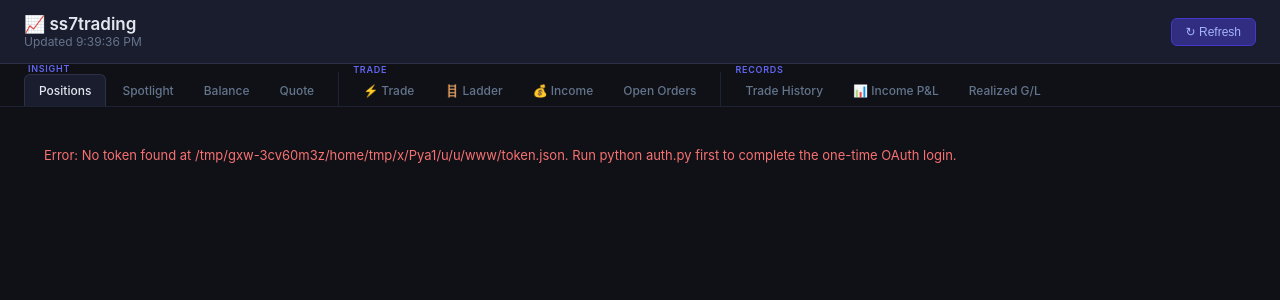
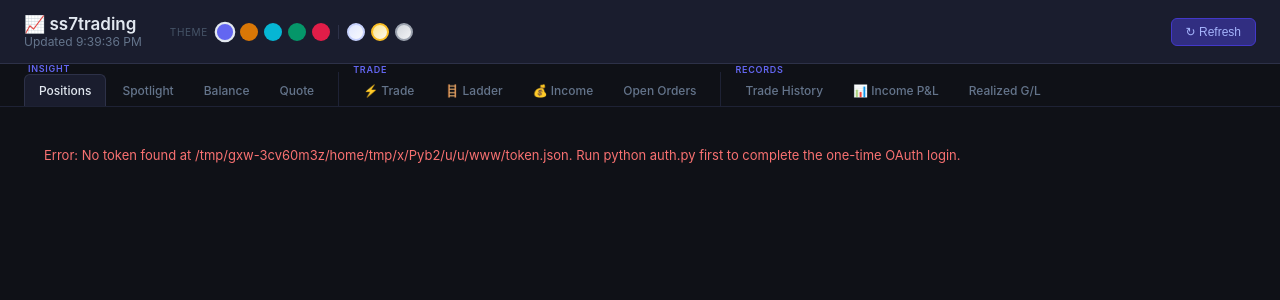
Before and after one commit to solste7en/ss7trading, a Flask app: page / in a window 1280 px wide. Shown: the top 300 px of the page. Run offline with Flask 3, Linux system fonts and the light colour scheme; data comes from the database, SQL or seed files in the repository; data that the repository does not hold is empty.

Commit message:
add color schemes

```diff
--- a/static/css/style.css
+++ b/static/css/style.css
@@ -110,7 +110,7 @@ body { font-family: -apple-system, BlinkMacSystemFont, 'Segoe UI', sans-serif;
 }
 .tab { padding: 8px 14px; border-radius: 6px 6px 0 0; cursor: pointer;
        color: var(--color-text-muted); font-size: 12px; font-weight: 500; }
-.tab:hover:not(.active) { color: var(--color-text-secondary); background: rgba(255,255,255,0.03); }
+.tab:hover:not(.active) { color: var(--color-text-secondary); background: var(--color-tab-hover-bg, rgba(255,255,255,0.03)); }
 .tab.active { background: var(--color-surface); color: var(--color-text); border: 1px solid var(--color-border); border-bottom: none; }
 .panel { display: none; padding: 20px 24px; }
 .panel.active { display: block; }
@@ -1044,7 +1044,7 @@ tr.pos-dragging td { opacity: 0.55; }
 .pos-pie-external-tooltip {
   position: fixed; z-index: 10050; max-width: min(280px, 92vw);
   padding: 12px 14px; border-radius: 10px;
-  background: #0f1219; border: 1px solid #2d3348;
+  background: var(--color-tooltip-bg, #0f1219); border: 1px solid var(--color-tooltip-border, #2d3348);
   box-shadow: 0 12px 40px rgba(0,0,0,0.55);
   pointer-events: none; transform: translate(-50%, -100%); margin-top: -12px;
 }
@@ -1055,7 +1055,7 @@ tr.pos-dragging td { opacity: 0.55; }
   pointer-events: auto;
 }
 .pos-pie-external-tooltip-inner {
-  color: #e2e8f0; font-size: 12px; line-height: 1.45;
+  color: var(--color-text); font-size: 12px; line-height: 1.45;
 }
 .pos-pie-external-tooltip-inner .pie-ext-title {
   font-weight: 700; font-size: 13px; margin-bottom: 4px; color: #f1f5f9;
@@ -1119,7 +1119,7 @@ tr.pos-dragging td { opacity: 0.55; }
 .bal-tooltip {
   position: fixed; z-index: 10060; max-width: 280px;
   padding: 10px 12px; border-radius: 8px;
-  background: #0f1219; border: 1px solid #2d3348;
+  background: var(--color-tooltip-bg, #0f1219); border: 1px solid var(--color-tooltip-border, #2d3348);
   box-shadow: 0 8px 28px rgba(0,0,0,.55);
   color: var(--color-text-soft); font-size: 12px; line-height: 1.5;
   pointer-events: none;
--- /dev/null
+++ b/static/css/themes.css
@@ -0,0 +1,392 @@
+/*
+ * Theme overrides for ss7trading dashboard.
+ * Default "Midnight" lives in style.css :root — no override needed.
+ * Each theme overrides the core variable set to shift the entire UI.
+ *
+ * Dark themes:  midnight (default), ember, ocean, forest, rose
+ * Light themes: daylight, sand, cloud
+ */
+
+/* ═══════════════════════════════════════════════════════════════════════════════
+   DARK THEMES
+   ═══════════════════════════════════════════════════════════════════════════════ */
+
+/* ── Ember (warm dark, amber accent) ────────────────────────────────────────── */
+[data-theme="ember"] {
+  --color-accent: #d97706;
+  --color-accent-border: #92400e;
+  --color-accent-deep: #451a03;
+  --color-accent-hover: #78350f;
+  --color-accent-text: #fbbf24;
+  --color-bg: #110f0b;
+  --color-border: #302820;
+  --color-border-subtle: #221c14;
+  --color-surface: #1c1812;
+  --color-surface-2: #15120d;
+  --color-surface-elevated: #1e1a13;
+  --color-indigo-600: #b45309;
+  --color-kpi-active-bg: #251c0e;
+  --color-kpi-hover-bg: #1f1809;
+  --color-violet-bright: #fbbf24;
+  --color-violet-text: #fde68a;
+  --color-purple-600: #d97706;
+  --color-purple-muted-bg: #3b2f1c;
+  --color-purple-muted-border: #92400e;
+  --color-purple-muted-hover-bg: #4a3520;
+  --color-sky-text: #fbbf24;
+  --color-pos-nested-bg: #12100a;
+  --color-pos-nested-hover: #1a1610;
+  --color-pos-toggle-bg: #13100a;
+  --color-pos-toggle-hover: #1c1810;
+  --color-ip-leg-bg: #100e08;
+  --color-ip-leg-border: #1a1610;
+  --color-ip-recovery-border: #161209;
+  --color-ip-recovery-row-bg: #0e0c07;
+  --color-chain-strike-bg: #28221a;
+  --color-chain-strike-edge: #3a3226;
+  --color-chain-strike-hover: #332a1e;
+  --color-slate-bar-bg: #221c14;
+  --color-blue-deep-alt: #3b2f1c;
+}
+
+/* ── Ocean (deep navy, cyan accent) ─────────────────────────────────────────── */
+[data-theme="ocean"] {
+  --color-accent: #06b6d4;
+  --color-accent-border: #0e7490;
+  --color-accent-deep: #083344;
+  --color-accent-hover: #155e75;
+  --color-accent-text: #67e8f9;
+  --color-bg: #070d16;
+  --color-border: #1a2d4a;
+  --color-border-subtle: #12203a;
+  --color-surface: #0d1a30;
+  --color-surface-2: #0a1424;
+  --color-surface-elevated: #0f1c33;
+  --color-indigo-600: #0891b2;
+  --color-kpi-active-bg: #0c1e3a;
+  --color-kpi-hover-bg: #0a1830;
+  --color-violet-bright: #22d3ee;
+  --color-violet-text: #a5f3fc;
+  --color-purple-600: #06b6d4;
+  --color-purple-muted-bg: #0c2d3d;
+  --color-purple-muted-border: #0e7490;
+  --color-purple-muted-hover-bg: #103a4e;
+  --color-sky-text: #67e8f9;
+  --color-pos-nested-bg: #080e18;
+  --color-pos-nested-hover: #0e1828;
+  --color-pos-toggle-bg: #090f1a;
+  --color-pos-toggle-hover: #101c2e;
+  --color-ip-leg-bg: #070c15;
+  --color-ip-leg-border: #0f1828;
+  --color-ip-recovery-border: #0d1520;
+  --color-ip-recovery-row-bg: #060a12;
+  --color-chain-strike-bg: #182840;
+  --color-chain-strike-edge: #253e58;
+  --color-chain-strike-hover: #203448;
+  --color-slate-bar-bg: #12203a;
+  --color-blue-deep-alt: #0e3054;
+}
+
+/* ── Forest (dark green, emerald accent) ────────────────────────────────────── */
+[data-theme="forest"] {
+  --color-accent: #059669;
+  --color-accent-border: #065f46;
+  --color-accent-deep: #022c22;
+  --color-accent-hover: #064e3b;
+  --color-accent-text: #6ee7b7;
+  --color-bg: #080d0a;
+  --color-border: #1a2e20;
+  --color-border-subtle: #132418;
+  --color-surface: #101c14;
+  --color-surface-2: #0c1610;
+  --color-surface-elevated: #121e16;
+  --color-indigo-600: #047857;
+  --color-kpi-active-bg: #0e2218;
+  --color-kpi-hover-bg: #0b1c12;
+  --color-violet-bright: #34d399;
+  --color-violet-text: #a7f3d0;
+  --color-purple-600: #059669;
+  --color-purple-muted-bg: #1a2e20;
+  --color-purple-muted-border: #065f46;
+  --color-purple-muted-hover-bg: #22382a;
+  --color-sky-text: #6ee7b7;
+  --color-pos-nested-bg: #0a100c;
+  --color-pos-nested-hover: #121c16;
+  --color-pos-toggle-bg: #0b110d;
+  --color-pos-toggle-hover: #141e18;
+  --color-ip-leg-bg: #080e0a;
+  --color-ip-leg-border: #101a12;
+  --color-ip-recovery-border: #0d1610;
+  --color-ip-recovery-row-bg: #070c08;
+  --color-chain-strike-bg: #182a1e;
+  --color-chain-strike-edge: #2a3e30;
+  --color-chain-strike-hover: #203226;
+  --color-slate-bar-bg: #132418;
+  --color-blue-deep-alt: #1a3028;
+}
+
+/* ── Rose (dark with rose/pink accent) ──────────────────────────────────────── */
+[data-theme="rose"] {
+  --color-accent: #e11d48;
+  --color-accent-border: #9f1239;
+  --color-accent-deep: #4c0519;
+  --color-accent-hover: #881337;
+  --color-accent-text: #fda4af;
+  --color-bg: #0e080a;
+  --color-border: #30202a;
+  --color-border-subtle: #231820;
+  --color-surface: #1a1218;
+  --color-surface-2: #140e12;
+  --color-surface-elevated: #1c1419;
+  --color-indigo-600: #be123c;
+  --color-kpi-active-bg: #261220;
+  --color-kpi-hover-bg: #200e1a;
+  --color-violet-bright: #fb7185;
+  --color-violet-text: #fecdd3;
+  --color-purple-600: #e11d48;
+  --color-purple-muted-bg: #3b1c30;
+  --color-purple-muted-border: #9f1239;
+  --color-purple-muted-hover-bg: #4a2238;
+  --color-sky-text: #fda4af;
+  --color-pos-nested-bg: #100a0c;
+  --color-pos-nested-hover: #1a1418;
+  --color-pos-toggle-bg: #110b0e;
+  --color-pos-toggle-hover: #1c1418;
+  --color-ip-leg-bg: #0e080a;
+  --color-ip-leg-border: #1a1218;
+  --color-ip-recovery-border: #160e14;
+  --color-ip-recovery-row-bg: #0c0608;
+  --color-chain-strike-bg: #281e24;
+  --color-chain-strike-edge: #3c3036;
+  --color-chain-strike-hover: #322830;
+  --color-slate-bar-bg: #231820;
+  --color-blue-deep-alt: #3b1c30;
+}
+
+
+/* ═══════════════════════════════════════════════════════════════════════════════
+   LIGHT THEMES
+   ═══════════════════════════════════════════════════════════════════════════════ */
+
+/* Shared light-mode base: flip text/surface polarity, adjust semantic colors */
+[data-theme="daylight"],
+[data-theme="sand"],
+[data-theme="cloud"] {
+  /* Text — dark on light */
+  --color-text: #1e293b;
+  --color-text-bright: #0f172a;
+  --color-text-dim: #94a3b8;
+  --color-text-faint: #0f172a;
+  --color-text-muted: #64748b;
+  --color-text-secondary: #475569;
+  --color-text-soft: #334155;
+
+  /* Semantic — slightly darker for light bg readability */
+  --color-pos: #16a34a;
+  --color-pos-bright: #15803d;
+  --color-pos-mint: #059669;
+  --color-pos-soft: #166534;
+  --color-neg: #dc2626;
+  --color-neg-soft: #b91c1c;
+  --color-warn: #d97706;
+  --color-amber: #b45309;
+  --color-amber-soft: #92400e;
+  --color-success-text: #15803d;
+  --color-success-bg: #dcfce7;
+  --color-success-border: #86efac;
+  --color-success-box-bg: #f0fdf4;
+  --color-success-box-border: #bbf7d0;
+  --color-success-hover: #bbf7d0;
+  --color-danger-bg: #fee2e2;
+  --color-danger-border: #fca5a5;
+  --color-danger-dark: #fef2f2;
+  --color-orange-400: #ea580c;
+  --color-orange-dark-bg: #fff7ed;
+  --color-orange-light-text: #c2410c;
+  --color-orange-warn-bg: #fff7ed;
+  --color-orange-warn-border: #fdba74;
+  --color-sky-text: #0369a1;
+  --color-violet-bright: #7c3aed;
+  --color-violet-text: #6d28d9;
+  --color-gray-600: #9ca3af;
+  --color-gray-700: #d1d5db;
+  --color-zinc-400: #71717a;
+  --color-zinc-800: #e4e4e7;
+  --color-teal-badge-bg: #ccfbf1;
+  --color-teal-badge-text: #0d9488;
+  --color-amber-badge-bg: #fef3c7;
+  --color-cash-badge-bg: #dcfce7;
+  --color-blue-badge-bg: #dbeafe;
+
+  /* Chain — flipped for readability on light */
+  --color-chain-call-cell-text: #0c4a6e;
+  --color-chain-call-header-bg: #e0f2fe;
+  --color-chain-call-header-text: #075985;
+  --color-chain-itm-text: #312e81;
+  --color-chain-put-cell-text: #7f1d1d;
+  --color-chain-put-header-bg: #fee2e2;
+  --color-chain-put-header-text: #991b1b;
+
+  /* Tab hover */
+  --color-tab-hover-bg: rgba(0,0,0,0.04);
+
+  /* Green/yellow muted */
+  --color-green-dark-bg: #dcfce7;
+  --color-green-muted-bg: #f0fdf4;
+  --color-yellow-muted-bg: #fefce8;
+  --color-blue-deep-alt: #dbeafe;
+}
+
+/* ── Daylight (clean white, indigo accent) ──────────────────────────────────── */
+[data-theme="daylight"] {
+  --color-accent: #4f46e5;
+  --color-accent-border: #a5b4fc;
+  --color-accent-deep: #eef2ff;
+  --color-accent-hover: #e0e7ff;
+  --color-accent-text: #4338ca;
+  --color-indigo-600: #4f46e5;
+  --color-purple-600: #7c3aed;
+  --color-purple-muted-bg: #ede9fe;
+  --color-purple-muted-border: #c4b5fd;
+  --color-purple-muted-hover-bg: #ddd6fe;
+  --color-bg: #f8fafc;
+  --color-border: #e2e8f0;
+  --color-border-subtle: #f1f5f9;
+  --color-surface: #ffffff;
+  --color-surface-2: #f8fafc;
+  --color-surface-elevated: #ffffff;
+  --color-kpi-active-bg: #eef2ff;
+  --color-kpi-hover-bg: #f1f5f9;
+  --color-slate-bar-bg: #f1f5f9;
+  --color-pos-nested-bg: #fafafa;
+  --color-pos-nested-hover: #f1f5f9;
+  --color-pos-toggle-bg: #f8fafc;
+  --color-pos-toggle-hover: #f1f5f9;
+  --color-ip-leg-bg: #fafafa;
+  --color-ip-leg-border: #f1f5f9;
+  --color-ip-recovery-border: #e2e8f0;
+  --color-ip-recovery-row-bg: #fafafa;
+  --color-chain-strike-bg: #f1f5f9;
+  --color-chain-strike-edge: #e2e8f0;
+  --color-chain-strike-hover: #eef2ff;
+  --color-tooltip-bg: #ffffff;
+  --color-tooltip-border: #e2e8f0;
+}
+
+/* ── Sand (warm cream, amber accent) ────────────────────────────────────────── */
+[data-theme="sand"] {
+  --color-accent: #b45309;
+  --color-accent-border: #fbbf24;
+  --color-accent-deep: #fffbeb;
+  --color-accent-hover: #fef3c7;
+  --color-accent-text: #92400e;
+  --color-indigo-600: #b45309;
+  --color-purple-600: #b45309;
+  --color-purple-muted-bg: #fef3c7;
+  --color-purple-muted-border: #fde68a;
+  --color-purple-muted-hover-bg: #fef9c3;
+  --color-bg: #faf8f5;
+  --color-border: #e7e0d6;
+  --color-border-subtle: #f2ede6;
+  --color-surface: #fffef9;
+  --color-surface-2: #faf8f4;
+  --color-surface-elevated: #fffef9;
+  --color-kpi-active-bg: #fffbeb;
+  --color-kpi-hover-bg: #fef9f0;
+  --color-slate-bar-bg: #f2ede6;
+  --color-pos-nested-bg: #fdfcf8;
+  --color-pos-nested-hover: #f5f0e8;
+  --color-pos-toggle-bg: #faf8f4;
+  --color-pos-toggle-hover: #f5f0e8;
+  --color-ip-leg-bg: #fdfcf8;
+  --color-ip-leg-border: #f2ede6;
+  --color-ip-recovery-border: #e7e0d6;
+  --color-ip-recovery-row-bg: #fdfcf8;
+  --color-chain-strike-bg: #f5f0e8;
+  --color-chain-strike-edge: #e7e0d6;
+  --color-chain-strike-hover: #fef3c7;
+  --color-tooltip-bg: #fffef9;
+  --color-tooltip-border: #e7e0d6;
+
+  --color-text: #292524;
+  --color-text-bright: #1c1917;
+  --color-text-soft: #44403c;
+  --color-text-secondary: #57534e;
+  --color-text-muted: #78716c;
+  --color-text-dim: #a8a29e;
+  --color-violet-bright: #b45309;
+  --color-violet-text: #92400e;
+  --color-sky-text: #92400e;
+}
+
+/* ── Cloud (cool gray, slate accent) ────────────────────────────────────────── */
+[data-theme="cloud"] {
+  --color-accent: #6366f1;
+  --color-accent-border: #a5b4fc;
+  --color-accent-deep: #f0f1fe;
+  --color-accent-hover: #e8e9fc;
+  --color-accent-text: #4338ca;
+  --color-indigo-600: #4f46e5;
+  --color-purple-600: #7c3aed;
+  --color-purple-muted-bg: #ede9fe;
+  --color-purple-muted-border: #c4b5fd;
+  --color-purple-muted-hover-bg: #ddd6fe;
+  --color-bg: #f3f4f6;
+  --color-border: #d1d5db;
+  --color-border-subtle: #e5e7eb;
+  --color-surface: #f9fafb;
+  --color-surface-2: #f3f4f6;
+  --color-surface-elevated: #f9fafb;
+  --color-kpi-active-bg: #eef2ff;
+  --color-kpi-hover-bg: #e5e7eb;
+  --color-slate-bar-bg: #e5e7eb;
+  --color-pos-nested-bg: #f6f7f8;
+  --color-pos-nested-hover: #e5e7eb;
+  --color-pos-toggle-bg: #f3f4f6;
+  --color-pos-toggle-hover: #e5e7eb;
+  --color-ip-leg-bg: #f6f7f8;
+  --color-ip-leg-border: #e5e7eb;
+  --color-ip-recovery-border: #d1d5db;
+  --color-ip-recovery-row-bg: #f6f7f8;
+  --color-chain-strike-bg: #e5e7eb;
+  --color-chain-strike-edge: #d1d5db;
+  --color-chain-strike-hover: #dbeafe;
+  --color-tooltip-bg: #f9fafb;
+  --color-tooltip-border: #d1d5db;
+
+  --color-text: #111827;
+  --color-text-bright: #030712;
+  --color-text-soft: #374151;
+  --color-text-secondary: #4b5563;
+  --color-text-muted: #6b7280;
+  --color-text-dim: #9ca3af;
+}
+
+
+/* ═══════════════════════════════════════════════════════════════════════════════
+   THEME PICKER
+   ═══════════════════════════════════════════════════════════════════════════════ */
+
+.theme-picker {
+  display: flex; align-items: center; gap: 6px; margin-left: 12px;
+}
+.theme-picker-label {
+  font-size: 10px; color: var(--color-text-dim); text-transform: uppercase;
+  letter-spacing: .06em; margin-right: 2px; white-space: nowrap;
+  display: none;
+}
+@media (min-width: 900px) { .theme-picker-label { display: block; } }
+
+.theme-swatch {
+  width: 18px; height: 18px; border-radius: 50%; cursor: pointer;
+  border: 2px solid transparent; transition: border-color .15s, transform .15s;
+  flex-shrink: 0;
+}
+.theme-swatch:hover { transform: scale(1.2); }
+.theme-swatch.active { border-color: var(--color-text); transform: scale(1.15); }
+
+/* Divider between dark and light swatches */
+.theme-picker-sep {
+  width: 1px; height: 14px; background: var(--color-border); margin: 0 2px;
+  flex-shrink: 0;
+}
--- a/static/js/main.js
+++ b/static/js/main.js
@@ -11,6 +11,7 @@ import {
   loadPositions, sortPositions, bindPositionsDnD, togglePosGroup,
   movePositionList, showNewPositionListForm, hideNewPositionListForm,
   createPositionList, beginPositionListRename, deletePositionList,
+  _renderPositionCharts,
 } from './positions.js';
 import {
   initWatchlists, selectWatchlist, showNewListForm, hideNewListForm,
@@ -104,6 +105,32 @@ window._paginationRegistry = store._paginationRegistry;
 window.ladderRungs = store.ladderRungs;
 window.customTickerState = store.customTickerState;
 
+// Theme picker
+(function initThemePicker() {
+  const STORAGE_KEY = 'ss7-theme';
+  const VALID = new Set(['midnight','ember','ocean','forest','rose','daylight','sand','cloud']);
+  const picker = document.getElementById('theme-picker');
+  if (!picker) return;
+  const swatches = picker.querySelectorAll('.theme-swatch');
+  let current = localStorage.getItem(STORAGE_KEY) || 'midnight';
+  if (!VALID.has(current)) current = 'midnight';
+
+  function apply(name, rerender = false) {
+    if (name === 'midnight') {
+      document.documentElement.removeAttribute('data-theme');
+    } else {
+      document.documentElement.setAttribute('data-theme', name);
+    }
+    localStorage.setItem(STORAGE_KEY, name);
+    swatches.forEach(s => s.classList.toggle('active', s.dataset.theme === name));
+    // Re-render position charts so legend/border colors update immediately
+    if (rerender) _renderPositionCharts();
+  }
+
+  swatches.forEach(s => s.addEventListener('click', () => apply(s.dataset.theme, true)));
+  apply(current);
+})();
+
 // Bootstrap
 document.getElementById('lastUpdated').textContent = 'Updated ' + new Date().toLocaleTimeString();
 loadPositions();
--- a/static/js/positions.js
+++ b/static/js/positions.js
@@ -491,7 +491,11 @@ export function sortPositions(col) {
   _renderPositions();
 }
 
-const _PIE_LEGEND_COLOR = '#e2e8f0';
+/** Read a CSS custom property from :root at call time (theme-aware). */
+function _cssVar(name, fallback) {
+  return getComputedStyle(document.documentElement).getPropertyValue(name).trim() || fallback;
+}
+
 const _PIE_TOP_N_LONG = 8;
 const _PIE_TOP_N_SHORT = 5;
 const _PIE_OTHERS_MINI_LEGEND_TOP = 4;
@@ -572,7 +576,8 @@ export function _makePieConfig(rows, meta) {
   const labels = rows.map(d => d.sym);
   const values = rows.map(d => d.val);
   const chartTotal = values.reduce((s, x) => s + Number(x), 0);
-  const border = '#1a1d2e';
+  const legendColor = _cssVar('--color-text', '#e2e8f0');
+  const border = _cssVar('--color-surface', '#1a1d2e');
   const book = bookTotal || chartTotal;
   const sideWord = sideLabel === 'short' ? 'short' : 'long';
 
@@ -657,7 +662,7 @@ export function _makePieConfig(rows, meta) {
                 display: true,
                 position: 'bottom',
                 labels: {
-                  color: _PIE_LEGEND_COLOR,
+                  color: legendColor,
                   font: { size: 9, weight: '500' },
                   padding: 5,
                   boxWidth: 10,
@@ -681,8 +686,8 @@ export function _makePieConfig(rows, meta) {
                         lineWidth: 1,
                         hidden,
                         index: i,
-                        fontColor: _PIE_LEGEND_COLOR,
-                        color: _PIE_LEGEND_COLOR,
+                        fontColor: legendColor,
+                        color: legendColor,
                       });
                     }
                     return out;
@@ -734,7 +739,7 @@ export function _makePieConfig(rows, meta) {
         legend: {
           position: 'bottom',
           labels: {
-            color: _PIE_LEGEND_COLOR,
+            color: legendColor,
             font: { size: 11, weight: '500' },
             padding: 10,
             usePointStyle: true,
@@ -754,8 +759,8 @@ export function _makePieConfig(rows, meta) {
                   lineWidth: 2,
                   hidden,
                   index: i,
-                  fontColor: _PIE_LEGEND_COLOR,
-                  color: _PIE_LEGEND_COLOR,
+                  fontColor: legendColor,
+                  color: legendColor,
                 };
               });
             },
--- a/templates/dashboard.html
+++ b/templates/dashboard.html
@@ -5,6 +5,11 @@
 <meta name="viewport" content="width=device-width, initial-scale=1.0">
 <title>ss7trading · Dashboard</title>
 <link rel="stylesheet" href="/static/css/style.css">
+<link rel="stylesheet" href="/static/css/themes.css">
+<script>
+  // Apply saved theme instantly to prevent flash
+  (function(){var t=localStorage.getItem('ss7-theme');if(t)document.documentElement.setAttribute('data-theme',t)})();
+</script>
 <script src="https://cdn.jsdelivr.net/npm/chart.js@4/dist/chart.umd.min.js"></script>
 </head>
 <body>
@@ -13,6 +18,18 @@
   <div>
     <h1>📈 ss7trading</h1>
     <div class="sub" id="lastUpdated">Loading…</div>
+  </div>
+  <div class="theme-picker" id="theme-picker">
+    <span class="theme-picker-label">Theme</span>
+    <div class="theme-swatch" data-theme="midnight" title="Midnight"  style="background:#6366f1"></div>
+    <div class="theme-swatch" data-theme="ember"    title="Ember"     style="background:#d97706"></div>
+    <div class="theme-swatch" data-theme="ocean"    title="Ocean"     style="background:#06b6d4"></div>
+    <div class="theme-swatch" data-theme="forest"   title="Forest"    style="background:#059669"></div>
+    <div class="theme-swatch" data-theme="rose"     title="Rose"      style="background:#e11d48"></div>
+    <div class="theme-picker-sep"></div>
+    <div class="theme-swatch" data-theme="daylight" title="Daylight"  style="background:linear-gradient(135deg,#e0e7ff,#f8fafc);border-color:#c7d2fe"></div>
+    <div class="theme-swatch" data-theme="sand"     title="Sand"      style="background:linear-gradient(135deg,#fde68a,#faf8f5);border-color:#fbbf24"></div>
+    <div class="theme-swatch" data-theme="cloud"    title="Cloud"     style="background:linear-gradient(135deg,#d1d5db,#f3f4f6);border-color:#9ca3af"></div>
   </div>
   <button class="refresh-btn" onclick="refreshCurrent()">↻ Refresh</button>
 </div>
```
Also changed, not shown: static/js/dashboard.js.
